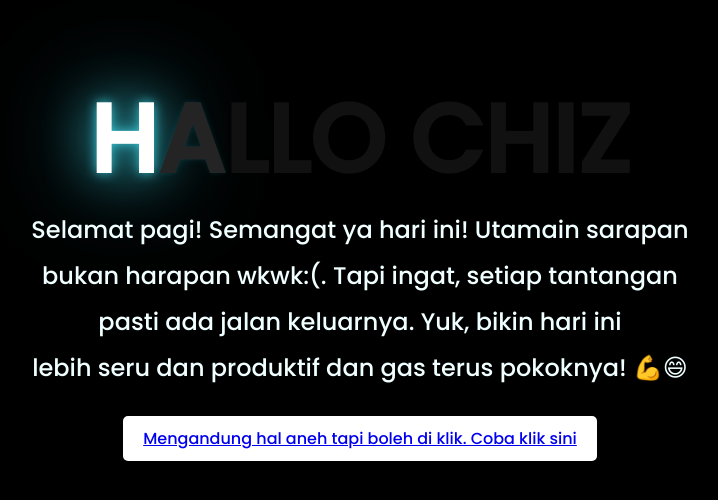
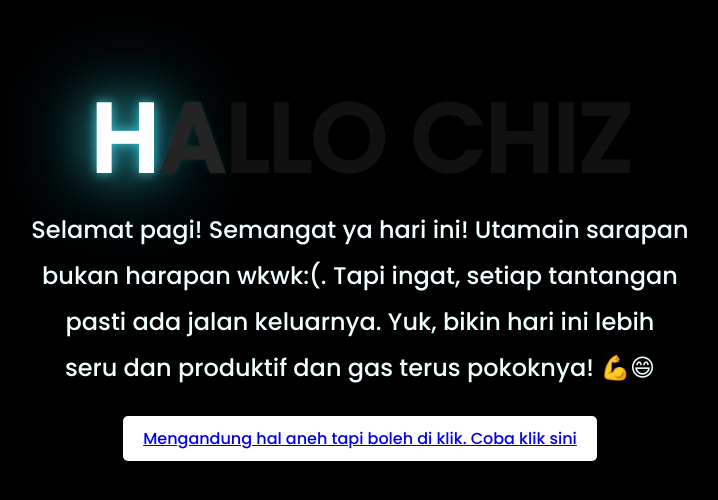
Before and after one commit to ssmithereenss/Cheese, a plain HTML site: page index.html in a window 1280 px wide. Shown: the part 144-644 px from the top of the page, without its empty margins (288-1006 px from the left). Drawn offline with Linux system fonts and the light colour scheme.

Commit message:
index.html

```diff
--- a/index.html
+++ b/index.html
@@ -25,8 +25,8 @@
     <div class="description">
         <span>Selamat pagi! Semangat ya hari ini! Utamain sarapan</span>
         <span>bukan harapan wkwk:(. Tapi ingat, setiap tantangan</span>
-        <span>pasti ada jalan keluarnya. Yuk, bikin hari ini</span>
-        <span> lebih seru dan produktif dan gas terus pokoknya! 💪😄</span>
+        <span>pasti ada jalan keluarnya. Yuk, bikin hari ini lebih</span>
+        <span>seru dan produktif dan gas terus pokoknya! 💪😄</span>
     </div>
     <div class="button">
         <button>
```
